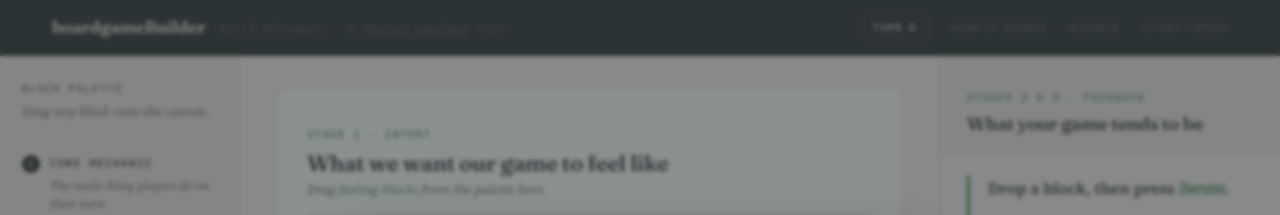
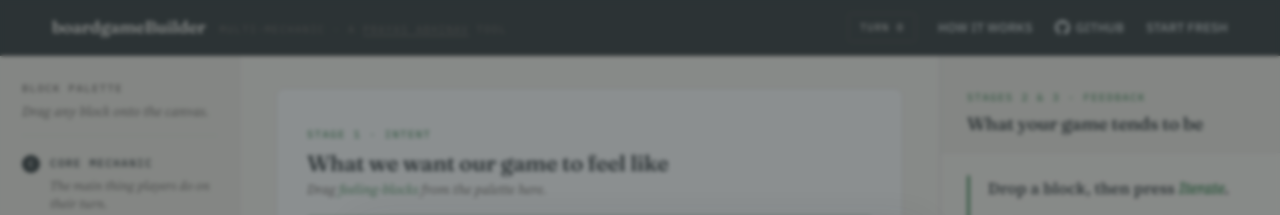
Before and after one commit to prayasabhinav/boardgame-builder, a FastAPI app: page / in a window 1280 px wide. Shown: the top 215 px of the page. Run offline with FastAPI, Linux system fonts and the light colour scheme.

Commit message:
Make header links readable and label the source link GitHub

```diff
--- a/static/index.html
+++ b/static/index.html
@@ -41,7 +41,7 @@
       <div class="k-header-right">
         <span class="turn-pill" id="turnIndicator">Turn 0</span>
         <a href="#" class="k-header-link" id="howItWorksLink">How it works</a>
-        <a href="https://github.com/prayasabhinav/boardgame-builder" class="k-header-link" target="_blank" rel="noopener">Source</a>
+        <a href="https://github.com/prayasabhinav/boardgame-builder" class="k-header-link" target="_blank" rel="noopener" title="Source code on GitHub"><svg viewBox="0 0 16 16" aria-hidden="true"><path d="M8 0C3.58 0 0 3.58 0 8c0 3.54 2.29 6.53 5.47 7.59.4.07.55-.17.55-.38 0-.19-.01-.82-.01-1.49-2.01.37-2.53-.49-2.69-.94-.09-.23-.48-.94-.82-1.13-.28-.15-.68-.52-.01-.53.63-.01 1.08.58 1.23.82.72 1.21 1.87.87 2.33.66.07-.52.28-.87.51-1.07-1.78-.2-3.64-.89-3.64-3.95 0-.87.31-1.59.82-2.15-.08-.2-.36-1.02.08-2.12 0 0 .67-.21 2.2.82.64-.18 1.32-.27 2-.27.68 0 1.36.09 2 .27 1.53-1.04 2.2-.82 2.2-.82.44 1.1.16 1.92.08 2.12.51.56.82 1.27.82 2.15 0 3.07-1.87 3.75-3.65 3.95.29.25.54.73.54 1.48 0 1.07-.01 1.93-.01 2.2 0 .21.15.46.55.38A8.013 8.013 0 0016 8c0-4.42-3.58-8-8-8z"/></svg>GitHub</a>
         <a href="#" class="k-header-link" id="startFreshLink" title="Clear saved design and start over">Start fresh</a>
       </div>
     </div>
--- a/static/style.css
+++ b/static/style.css
@@ -79,14 +79,19 @@ body {
   background: color-mix(in srgb, var(--bg) 60%, transparent);
 }
 
-.k-header-link {
+/* a.k-header-link matches the base stylesheet's selector, so these win; the base grey on the dark bar was unreadable */
+.k-header-link, a.k-header-link {
   font-family: var(--font-label);
   font-size: 12.5px;
-  color: var(--light3);
+  color: #D5DADB;
   text-decoration: none;
   letter-spacing: 0.02em;
+  display: inline-flex;
+  align-items: center;
+  gap: 6px;
 }
-.k-header-link:hover { color: var(--light); }
+.k-header-link:hover, a.k-header-link:hover { color: #FFFFFF; }
+.k-header-link svg { width: 15px; height: 15px; fill: currentColor; }
 
 /* ── Main layout ────────────────────────────────────────────────── */
 
```
